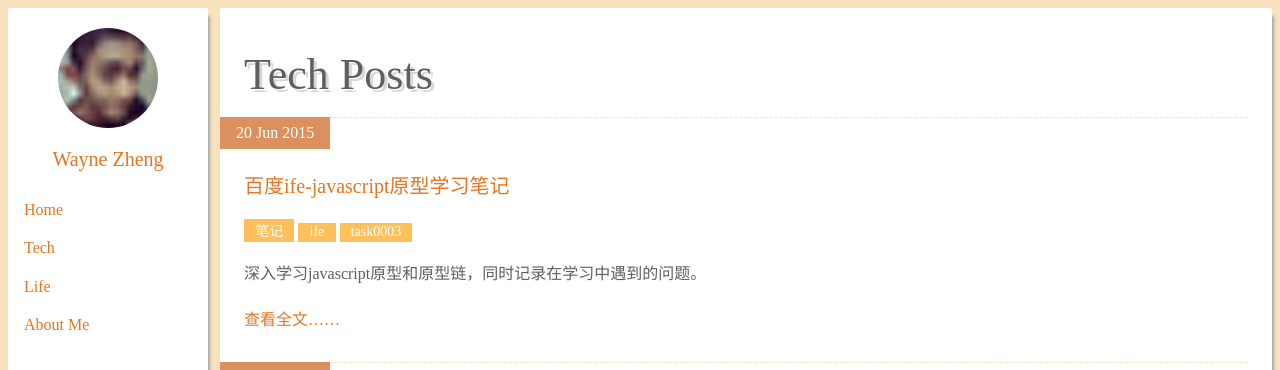
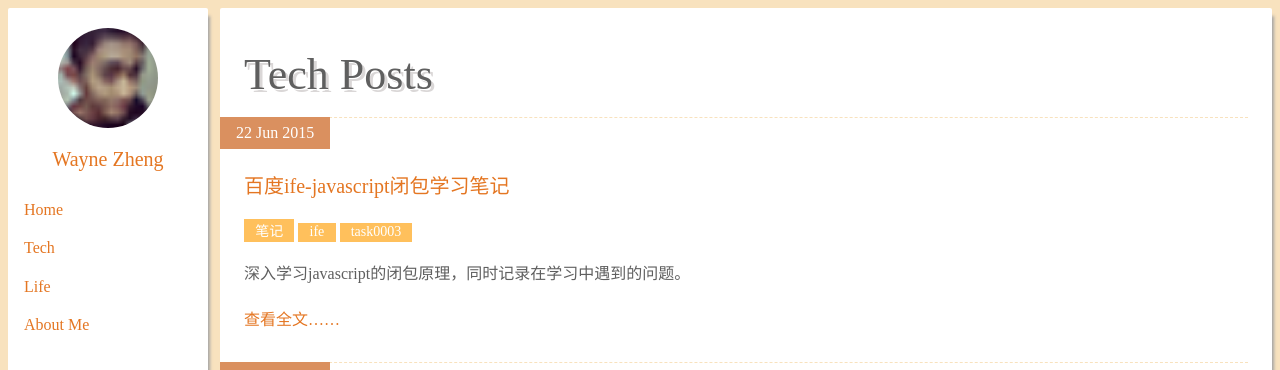
Before and after one commit to wynn719/blog, a Jekyll site: the page built from index.html, in a window 1280 px wide and 900 px high. Shown: the top 370 px of the window. Built offline with Jekyll 4.4.1, drawn with Linux system fonts in a browser that asks for light colours; the list of posts is cut into pages by our own code; comment, search, counter and statistics services are not loaded; some of the changed lines change nothing that is shown.

Commit message:
Signed-off-by: zhengbowei <762671261@qq.com>

```diff
--- a/_posts/2015-06-20-javascript-prototype-note.md
+++ b/_posts/2015-06-20-javascript-prototype-note.md
@@ -9,9 +9,9 @@
 - ife
 - task0003
 
-time: 2015-06-18 21:45:56
+time: 2015-06-20 21:45:56
 excerpt: 深入学习javascript原型和原型链，同时记录在学习中遇到的问题。
-
+（妈蛋，我已经快被搞糊涂了，乱成一锅粥，不对，我又懂了……）
 ---
 
 > 学习任务来自：<a href="https://github.com/baidu-ife/ife" rel="no-follow">百度ife前端技术学院</a>
@@ -21,20 +21,23 @@
 > <a href="http://www.nowamagic.net/librarys/veda/detail/1648" rel="no-follow">JavaScript探秘：强大的原型和原型链</a>
 >
 > <a href="http://blog.jobbole.com/9648/" rel="no-follow">理解JavaScript原型</a>
+>
+> <a href="http://www.cnblogs.com/wangfupeng1988/p/3977924.html" rel="no-follow">深入理解javascript原型和闭包</a>
 
 个人注：主要是区分`Prototype`,`prototype`,`__proto__`,`[[Prototype]]`，理解`constructor`
 
 * `Prototype`：原型本尊
 * `prototype`：原型属性，指向`Person`，实例中不存在
-* `__proto__`：原型访问器，指向原型`Prototype`
+* `__proto__`：原型访问器，指向 **创造该对象** 的原型
 * `[[Prototype]]`：等同于`__proto__`
 * `constructor`：构造函数，指向函数本身（如new Person)，`constructor.prototype`也指向`Prototype`
 
+
 ## javascript原型和原型链
 
-### 对象中的__proto__属性
+### 对象中的__proto__属性（隐式原型，javascript并不希望我们访问到该属性）
 
-每当创建一个对象，该对象就会有一个`__proto__`属性，该属性指向该对象的原型`prototype`
+每当创建一个对象，该对象就会有一个`__proto__`属性，该属性指向创建该对象的函数的原型
 
 如下代码中：
 
@@ -46,6 +49,8 @@
 {% endhighlight %}
 
 当我们创建了一个foo对象，foo对象的`__proto__`属性就会指向foo的原型`Prototype`；同时foo的`Prototype`也是一个对象，它也有`__proto__`，指向`Object.prototype`；在同时，`Object.prototype`的`__proto__`指向`null`。因此，可以说是个对象就有`__proto__`属性！
+
+而且，对象是沿着`__proto__`这条原型链来走的！！！
 
 ### constructor属性
 
@@ -100,6 +105,57 @@
 {% endhighlight %}
 
 **因此，基本类型没有原型的说法是正确的**
+
+### instanceof 的工作原理
+
+如下代码中：
+
+{% highlight javascript %}
+function Foo(){ }
+var f1 = new Foo();
+
+console.log(f1 instanceof Foo); // true
+console.log(f1 instanceof Object); //true
+{% endhighlight %}
+
+在使用instanceof时，其内部的工作时这样的：
+
+* 沿着`f1.__proto__`这条链向上找
+* 沿着`Foo.prototype`这条链向上找
+* 当两条线找到同一个引用，返回true，如果到终点还未重合，sorry，返回false
+
+### hasOwnProperty的由来
+
+{% highlight javascript %}
+var Person = function(){
+    this.name = 'wynne';
+};
+
+Person.prototype.sayName = function(){
+    alert(this.name);
+};
+
+var person = new Person();
+
+person.sayHello = function(){
+    alert('hello');
+};
+
+var item;
+for(item in person){
+
+    // 如果不加 hasOwnProperty，会遍历出prototype上的sayName
+    if(person.hasOwnProperty(item)) {
+        console.log(item);
+    }
+}
+{% endhighlight %}
+
+如上所述的，`person`里本来是没有 `hasOwnProperty` 属性的，它其实是由 `Object.prototype` **继承**而来的!
+
+对象沿着`__proto__`这条原型链来查找！！！
+
+`person`的`__proto__`属性指向`Person`的原型，而`Person`的原型的`__proto__`属性又指向创建它的`Object`的原型，而`Object`的原型上就有这个方法~
 
 ### 原型继承
 
@@ -180,14 +236,19 @@
 
 #### 拓展已有的对象
 
+拓展已有对象的方式本身是不推荐的，如果真的需要对内置对象的原型进行拓展，检测该属性是否存在应该是代码第一件要做的事情！
+
 {% highlight javascript %}
-String.prototype.times = function(count) {
-    return count < 1 ? '' : new Array(count + 1).join(this);
+// 特性检测
+if( String.prototype.timers ){
+    String.prototype.times = function(count) {
+        return count < 1 ? '' : new Array(count + 1).join(this);
+    }
 }
 
-"hello!".times(3); //"hello!hello!hello!";
+"hello!".times(3); // "hello!hello!hello!";
 
-"please...".times(6); //"please...please...please...please...please...please..."
+"please...".times(6); // "please...please...please...please...please...please..."
 {% endhighlight %}
 
 #### 原型通过原型链来继承
--- /dev/null
+++ b/_posts/2015-06-22-javascript-closure-note.md
@@ -0,0 +1,247 @@
+---
+layout: post
+title: 百度ife-javascript闭包学习笔记
+categories:
+- tech
+
+tags:
+- 笔记
+- ife
+- task0003
+
+time: 2015-06-23 22:15:00
+excerpt: 深入学习javascript的闭包原理，同时记录在学习中遇到的问题。
+
+---
+
+> 学习任务来自：<a href="https://github.com/baidu-ife/ife" rel="no-follow">百度ife前端技术学院</a>
+>
+> 学习资料参考自：
+>
+> <a href="https://developer.mozilla.org/zh-CN/docs/Web/JavaScript/Closures" rel="no-follow">闭包</a>
+>
+> <a href="http://www.cnblogs.com/wangfupeng1988/p/3977924.html" rel="no-follow">深入理解javascript原型和闭包</a>
+
+在经过前面作用域和原型、原型链的学习，感觉遇到闭包也不怕啦... 准备被虐杀！
+
+先补全一些作用域上的知识：
+
+### 自由变量
+
+在A作用域中使用的变量x，却没有在A作用域中声明（即在其他作用域中声明的），对于A作用域来说，x就是一个自由变量。
+
+例如：
+
+{% highlight javascript %}
+var x = 10;
+
+function fn(){
+    var b = 20;
+
+    // x不在fn的作用域中声明，但却调用了
+    // 因此x叫做自由变量
+    console.log(b + x);
+}
+{% endhighlight %}
+
+一个经常容易犯错的例子：
+
+{% highlight javascript %}
+var x = 10;
+
+function fn() {
+    console.log(x);
+}
+
+function show(f) {
+    var x = 20;
+    fn();
+}
+
+show(); // 10
+{% endhighlight %}
+
+这个例子中，输出的不是20，而是10，因为在函数定义的时候就已经决定了函数的上下文执行环境，故，fn的作用域链上，只能找到window执行环境下的变量x
+
+---
+
+另一个例子：
+
+{% highlight javascript %}
+var x = 10;
+function fn(){
+    console.log(x);
+}
+
+function show(f){
+    var x = 20;
+    (function(){
+        f();
+    })()
+}
+
+show(fn); // 10
+{% endhighlight %}
+
+很抱歉，还是10，原理同上~
+
+## 闭包
+
+闭包就是能够读取其他函数内部变量的函数。可以简单的理解成“定义在一个函数内部的函数”，在本质上，闭包就是将函数内部和函数外部连接起来的一座桥梁。
+
+### 闭包应用的两种情况
+
+#### 函数作为返回值
+
+{% highlight javascript %}
+function fn(){
+    var max = 10;
+
+    return function bar(x) {
+        if (x > max) {
+            console.log(x);
+        }
+    };
+}
+
+var f1 = fn();
+f1(15);
+{% endhighlight %}
+
+bar函数作为返回值，赋值给f1变量，执行f1(15)时，用到了fn作用域下的max变量的值（此时fn在执行后作用域应该是销毁了，但是由于闭包的作用，变量max依旧存在）
+
+---
+
+注意：内部函数定义在引用的变量之前，内部函数依旧可以访问闭包中的变量
+
+{% highlight javascript %}
+function sayAlice() {
+    var sayAlert = function() { alert(alice); }
+    // Local variable that ends up within closure
+    var alice = 'Hello Alice';
+    return sayAlert;
+}
+var helloAlice=sayAlice();
+helloAlice(); // Hello Alice
+{% endhighlight %}
+
+#### 函数作为参数被传递
+
+{% highlight javascript %}
+var max = 10,
+    fn = function(x) {
+        if (x > max) {
+            console.log(x);
+        }
+    };
+
+// 模拟块级域
+// f(15)成功访问到了max = 10
+(function(f)) {
+    var max = 100;
+    f(15);
+})(fn);
+{% endhighlight %}
+
+fn函数作为一个参数被传递到另一个函数，赋值给f参数，执行f(15)，f的作用域中，max = 10，而不是100；
+
+#### 闭包原理
+
+创建函数A本身也就创建了一个新的，独立的作用域A-context，而由于执行A函数时，由于正好要引用到A函数上下文环境中存在的一个变量（或者几个变量）(该变量恰好存在于包裹该A函数的B函数的作用域中)，因此在销毁B函数后，因为该独立的A函数被返回的同时需要B函数的变量，所以该变量不会销毁，而接收该返回的A函数就是闭包
+
+#### 闭包的问题
+
+* 因为存在于闭包中的变量不会销毁，一直保存在内存中，因此在运行程序时就 **增加了内容开销**，在IE中可能导致内存泄露。
+
+解决方法是：在退出函数之前，将不使用的局部变量全部删除（尽管javascript中有垃圾回收机制）
+
+* 在用闭包模拟javascript中所不含有的私有变量和共有变量时，把闭包当做公有方法要切记不要用闭包修改了私有变量
+
+* 在循环中引用闭包也容易出现问题
+
+错误的代码：
+
+{% highlight javascript %}
+function showHelp(help) {
+  document.getElementById('help').innerHTML = help;
+}
+
+function setupHelp() {
+  var helpText = [
+      {'id': 'email', 'help': 'Your e-mail address'},
+      {'id': 'name', 'help': 'Your full name'},
+      {'id': 'age', 'help': 'Your age (you must be over 16)'}
+    ];
+
+  for (var i = 0; i < helpText.length; i++) {
+    var item = helpText[i];
+    document.getElementById(item.id).onfocus = function() {
+      showHelp(item.help);
+    }
+  }
+}
+
+setupHelp();
+{% endhighlight %}
+
+我们希望的理想结果是指定哪个显示哪个，可是事实不是这样的，该问题的原因在于赋给 onfocus 是闭包（showHelp）中的匿名函数而不是闭包对象；在闭包（showHelp）中一共创建了三个匿名函数，但是它们都共享同一个环境（item）。在 onfocus 的回调被执行时，循环早已经完成，且此时 item 变量（由所有三个闭包所共享）已经指向了 helpText 列表中的最后一项。
+
+---
+
+正确的做法是使onfocus指向一个新的闭包对象：
+
+{% highlight javascript %}
+Your age (you must be over 16)
+{% endhighlight %}
+
+
+{% highlight javascript %}
+function showHelp(help) {
+  document.getElementById('help').innerHTML = help;
+}
+
+function makeHelpCallback(help) {
+  return function() {
+    showHelp(help);
+  };
+}
+
+function setupHelp() {
+  var helpText = [
+      {'id': 'email', 'help': 'Your e-mail address'},
+      {'id': 'name', 'help': 'Your full name'},
+      {'id': 'age', 'help': 'Your age (you must be over 16)'}
+    ];
+
+  for (var i = 0; i < helpText.length; i++) {
+    var item = helpText[i];
+    document.getElementById(item.id).onfocus = makeHelpCallback(item.help);
+  }
+}
+
+setupHelp();
+{% endhighlight %}
+
+### 设计模式中的单例模式
+
+单例模式singleton就是闭包的典型应用
+
+{% highlight javascript %}
+var singleton = function () {
+    var privateVariable;
+    function privateFunction(x) {
+        ...privateVariable...
+    }
+
+    return {
+        firstMethod: function (a, b) {
+            ...privateVariable...
+        },
+        secondMethod: function (c) {
+            ...privateFunction()...
+        }
+    };
+}();
+{% endhighlight %}
+
+此时， privateVariable和privateVariable都是私有变量，通过闭包完成了私有的成员和方法的封装。只返回了两个接口~
```
